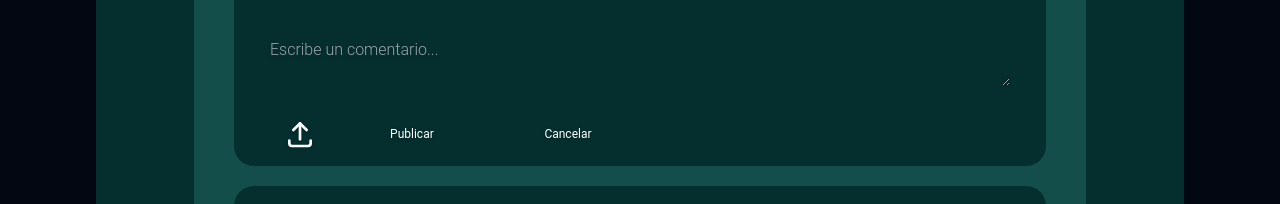
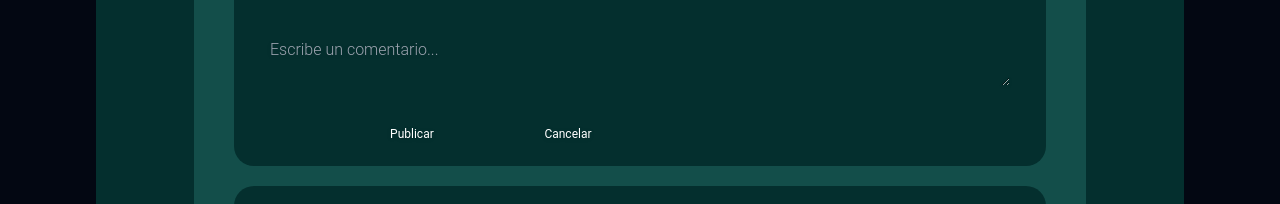
Before and after one commit to Alexandra-Rivera/howtools-client, a React (Vite) app: page /UserProfile in a window 1280 px wide. Shown: the part 1544-1748 px from the top of the page. Built offline with nearby package versions, Linux system fonts and the light colour scheme.

Commit message:
changes: update CommentForm.jsx

```diff
--- a/src/assets/components/main/comments/createComment/CommentForm.jsx
+++ b/src/assets/components/main/comments/createComment/CommentForm.jsx
@@ -6,19 +6,19 @@ function NewComment() {
         <>
         <section className="bg-teal-950 rounded-[20px] p-2 my-5">
         <UserInfo />
-        <form action="" method="" className="flex flex-col gap-3 p-2 drop-shadow">
+        <form className="flex flex-col gap-3 p-2 drop-shadow">
             {/* <label htmlFor="commentField">Comentario:</label> */}
             <textarea type="text" placeholder="Escribe un comentario..." id="commentField" name="usercomment" className="bg-transparent font-light text-base 2xl:text-2xl m-5"/>
 
             <div className="flex flex-row gap-2 mx-5">
             <button htmlFor="fileInput" className="hover:bg-gray-200 hover:text-gray-950 rounded-full w-[60px] justify-center items-center flex">
             <figure className="w-[2rem]">
-            <svg xmlns="http://www.w3.org/2000/svg" className="icon icon-tabler icon-tabler-upload" width="24" height="24" viewBox="0 0 24 24" strokeWidth="2" stroke="currentColor" fill="none" strokeLinecap="round" strokeLinejoin="round" className="w-[100%] h-[100%]">
+            {/* <svg xmlns="http://www.w3.org/2000/svg" className="icon icon-tabler icon-tabler-upload" width="24" height="24" viewBox="0 0 24 24" strokeWidth="2" stroke="currentColor" fill="none" strokeLinecap="round" strokeLinejoin="round" className="w-[100%] h-[100%]">
             <path stroke="none" d="M0 0h24v24H0z" fill="none" />
             <path d="M4 17v2a2 2 0 0 0 2 2h12a2 2 0 0 0 2 -2v-2" />
             <path d="M7 9l5 -5l5 5" />
             <path d="M12 4l0 12" />
-            </svg>
+            </svg> */}
             </figure>
             </button>
             <button className="text-white w-[30%] md:w-[20%] hover:font-bold hover:text-gray-950 hover:bg-sky-400 rounded-[50px] box-border p-2 text-xs 2xl:w-[10%] 2xl:text-xl" type="submit">Publicar</button>
```
